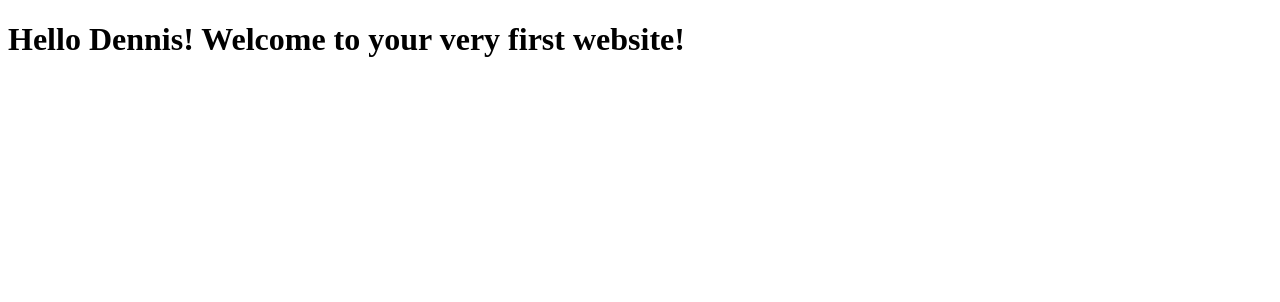
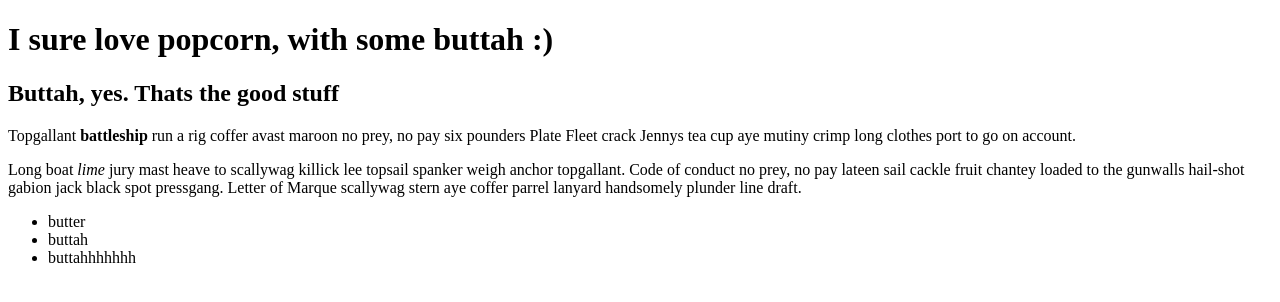
Before and after one commit to dennisperea/dennisperea.github.io, a plain HTML site: page index.html in a window 1280 px wide. Drawn offline with Linux system fonts and the light colour scheme.

Commit message:
learning basic templates

```diff
--- a/index.html
+++ b/index.html
@@ -1,6 +1,30 @@
 <!DOCTYPE html>
 <html>
-<body>
-<h1>Hello Dennis! Welcome to your very first website!</h1>
-</body>
+    <head>
+        <title> Pop Pop Pop </title>
+    </head>
+    <body>
+       <!-- This is a header-->
+       <h1> I sure love popcorn, with some buttah :) </h1>
+
+       <h2> Buttah, yes. Thats the good stuff </h2>
+
+       <!-- I am a comment. -->
+       <!-- This is paragraphs-->
+       <p>
+        Topgallant <strong> battleship </strong>run a rig coffer avast maroon no prey, no pay six pounders Plate Fleet crack Jennys tea cup aye mutiny crimp long clothes port to go on account.
+      </p>
+
+       <p>
+            Long boat <em> lime </em> jury mast heave to scallywag killick lee topsail spanker weigh anchor topgallant. Code of conduct no prey, no pay lateen sail cackle fruit chantey loaded to the gunwalls hail-shot gabion jack black spot pressgang. Letter of Marque scallywag stern aye coffer parrel lanyard handsomely plunder line draft.
+       </p>
+
+        <!-- This is a list -->
+       <ul>
+           <!-- This is a list item-->
+           <li> butter </li>
+           <li> buttah </li>
+           <li> buttahhhhhhh</li>
+       </ul>
+    </body>
 </html>
```
